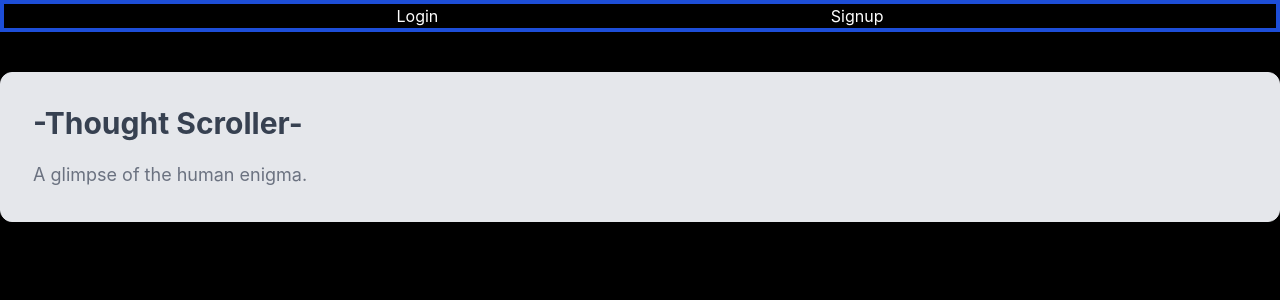
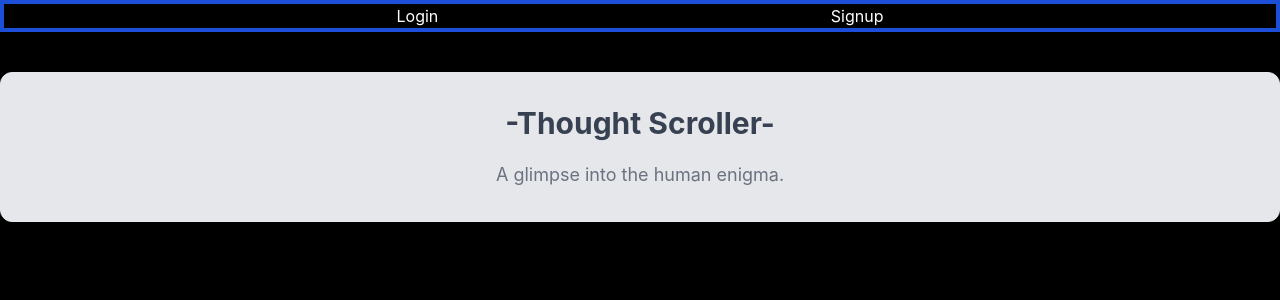
Before and after one commit to Freddie-Mazzilli/Thought-Scroller, a React (Create React App) app: page / in a window 1280 px wide. Shown: the top 300 px of the page. Built offline with nearby package versions, Linux system fonts and the light colour scheme; no server answers.

Commit message:
Created Login.js component, in addition to const useStates for usernames, passwords, and whether a login was successful or not. Wrote out code to check event values for Username and Password values

```diff
--- a/src/App.js
+++ b/src/App.js
@@ -70,14 +70,10 @@ function App() {
       <div className="md:border-4 border-blue-700 w-full bg-black">
         <Nav currentUser={currentUser} logout={logout}/>
       </div>
-      <div className="container mx-auto bg-gray-200 rounded-xl shadow border p-8 m-10">
-      <p className="text-3xl text-gray-700 font-bold mb-5">
-      -Thought Scroller-
-      </p>
-      <p className="text-gray-500 text-lg">
-      A glimpse of the human enigma.
-      </p>
-      </div>
+        <div className="container mx-auto bg-gray-200 rounded-xl shadow border p-8 m-10">
+          <p className="text-3xl text-gray-700 font-bold mb-5 flex justify-center"> -Thought Scroller- </p>
+          <p className="text-gray-500 text-lg flex justify-center"> A glimpse into the human enigma. </p>
+        </div>
     </div>
       );
     }
--- /dev/null
+++ b/src/Login.js
@@ -0,0 +1,19 @@
+import React, { useState } from "react";
+
+function Login({attemptLogin}) {
+
+    const [username, setUsername] = useState('')
+    const [password, setPassword] = useState('')
+    const [loginSuccessful, setLoginSuccessful] = useState(false)
+
+    const handleChangeUsername = event => setUsername(event.target.value)
+    const handleChangePassword = event => setPassword(event.target.value)
+
+    return (
+        <div>
+            SHEESH!
+        </div>
+    );
+}
+
+export default Login;
```
